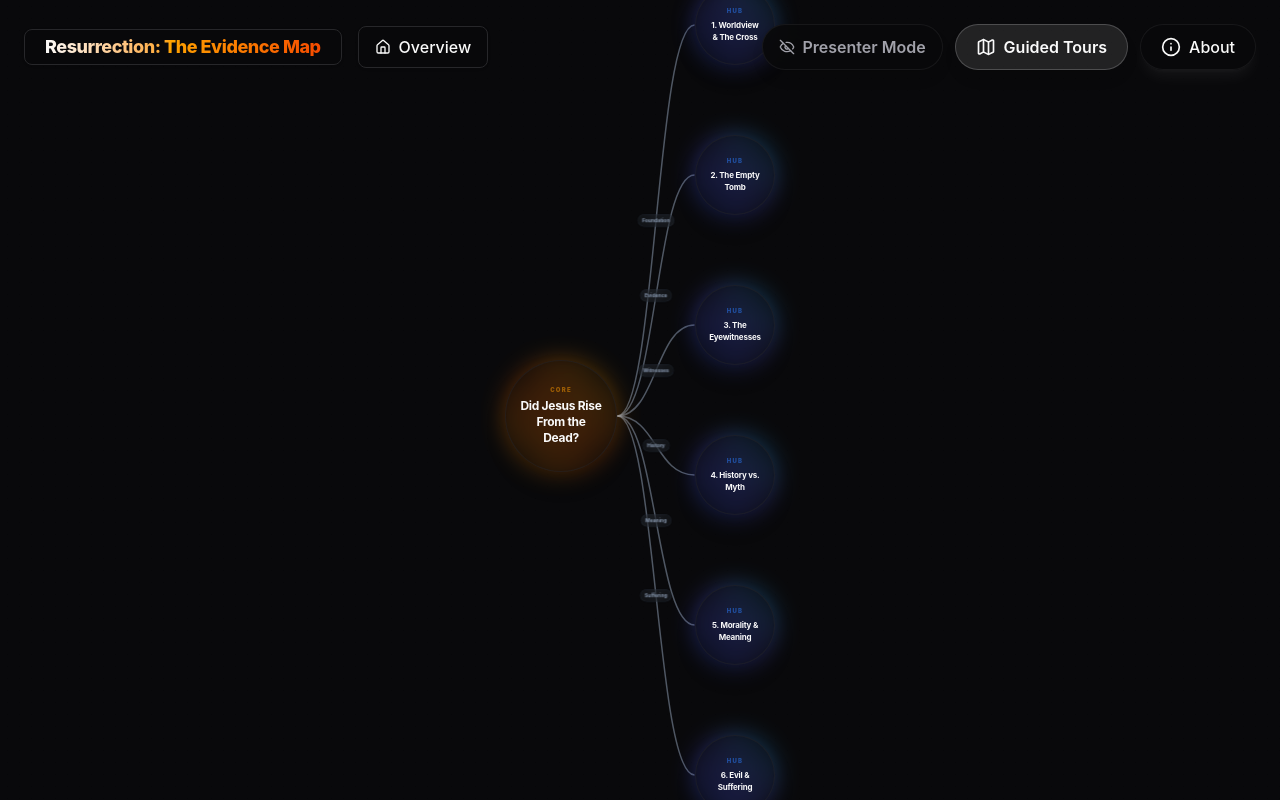
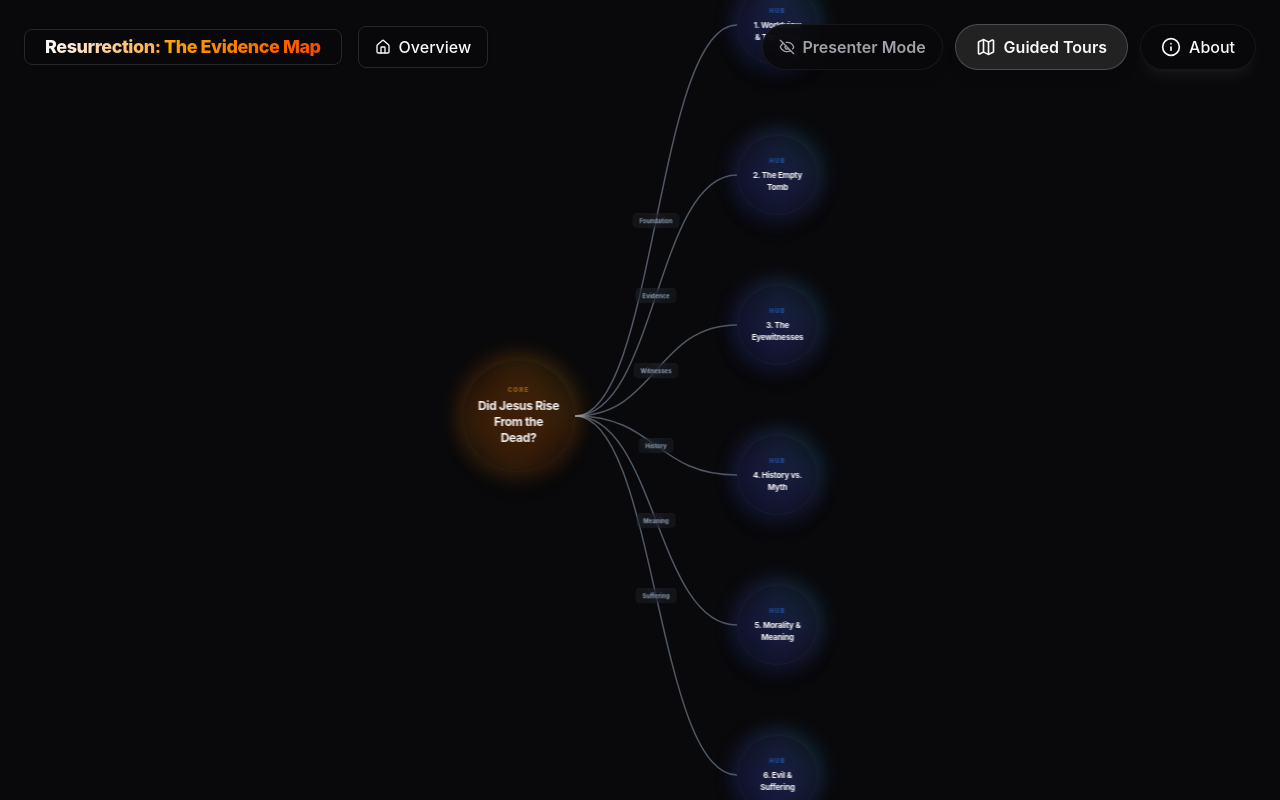
Before and after one commit to aslibass/apologetics_guided_tour, a React (Vite) app: page / in a window 1280 px wide. Built offline with nearby package versions, Linux system fonts and the light colour scheme.

Commit message:
style(UI): fix edge label overflow by increasing node spacing and adding text wrap

```diff
--- a/src/App.jsx
+++ b/src/App.jsx
@@ -52,7 +52,7 @@ export default function App() {
 
     const nodeLayout = {};
     const Y_SPACING = 300;
-    const X_SPACING = 380;
+    const X_SPACING = 550;
 
     // 0. Build quick map of Node ID -> Parent Hub ID to enforce swimlane bounds
     const nodeParentMap = {};
--- a/src/components/CausalEdge.jsx
+++ b/src/components/CausalEdge.jsx
@@ -59,10 +59,11 @@ export function CausalEdge({
               position: 'absolute',
               transform: `translate(-50%, -50%) translate(${labelX}px,${labelY}px)`,
               pointerEvents: 'all',
+              zIndex: 10,
             }}
             className="nodrag nopan"
           >
-            <div className={`px-2 py-1 rounded-full text-[10px] font-bold border shadow-sm backdrop-blur-md ${
+            <div className={`px-3 py-1.5 rounded-lg text-[10px] sm:text-xs font-bold border shadow-sm backdrop-blur-md max-w-[220px] text-center whitespace-normal leading-tight ${
               isCausal
                 ? (isOpposite
                     ? 'bg-red-500/10 border-red-500/20 text-red-600 dark:text-red-400'
```
